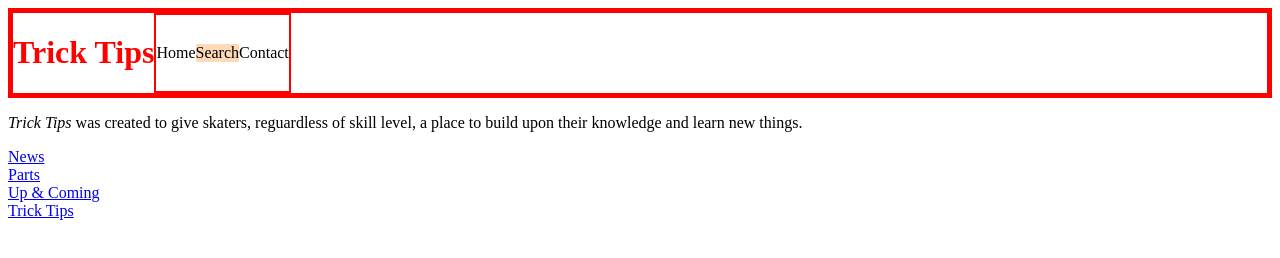
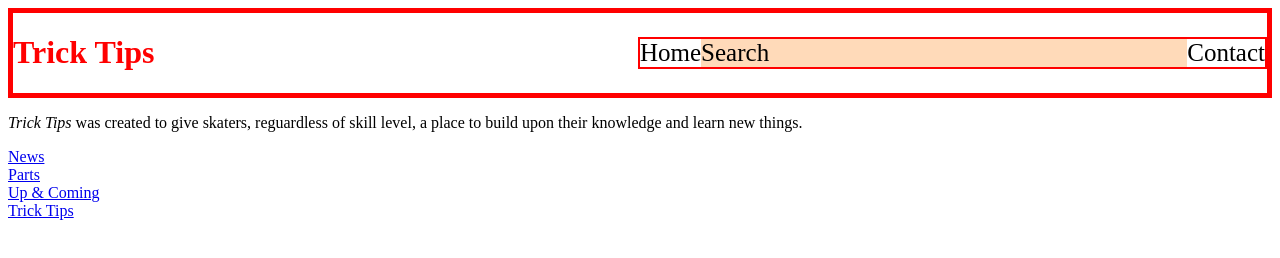
Before and after one commit to spencerh112/flex, a plain HTML site: page index.html in a window 1280 px wide. Drawn offline with Linux system fonts and the light colour scheme.

Commit message:
make search bar change in size when page size is altered

```diff
--- a/mystyle.css
+++ b/mystyle.css
@@ -5,22 +5,24 @@ h1 {
 .header {
     display: flex;
     border: 5px solid red;
-
+    align-items: center;
 }
 .container {
     border: 2px solid red;
     display: flex;
-    align-items: center;
+    font-size: 25px;
+    justify-content: space-around;
+    flex: 1;
 }
 
 
 .container > .search {
+    background-color: peachpuff;
     flex: 2;
-    background-color: peachpuff;
 }
 
 .header > h1 {
-    justify-content: start;
+    flex: 1;
 }
 
 .pages {
```
